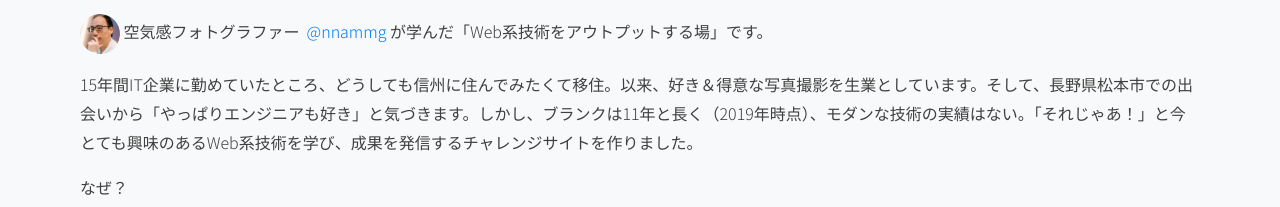
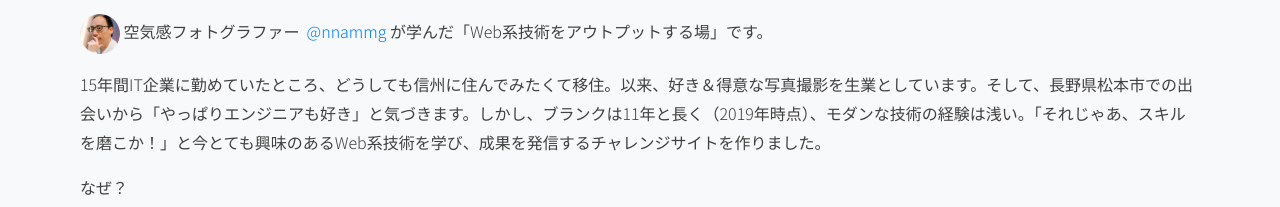
Before and after one commit to nnamm/Web-challenge, a Vue app in the folder day1/: page / in a window 1280 px wide. Shown: the part 271-478 px from the top of the page. Built offline with nearby package versions, Linux system fonts and the light colour scheme; no server answers; the database is empty.

Commit message:
文言修正 distを公開対象外へ

```diff
--- a/day1/public/index.html
+++ b/day1/public/index.html
@@ -16,18 +16,18 @@
     <meta property="og:image" content="static/100wc.png" />
     <meta name="twitter:card" content="summary" />
     <meta name="twitter:site" content="@nnammg" />
-    <!-- <link rel="icon" href="<%= BASE_URL %>favicon.ico" /> -->
+    <link rel="icon" href="<%= BASE_URL %>static/favicon.ico" />
     <script
       async
       src="https://www.googletagmanager.com/gtag/js?id=UA-149224157-1"
     ></script>
     <script>
-      window.dataLayer = window.dataLayer || [];
+      window.dataLayer = window.dataLayer || []
       function gtag() {
-        dataLayer.push(arguments);
+        dataLayer.push(arguments)
       }
-      gtag('js', new Date());
-      gtag('config', 'UA-149224157-1');
+      gtag('js', new Date())
+      gtag('config', 'UA-149224157-1')
     </script>
   </head>
   <body>
--- a/day1/src/components/Header.vue
+++ b/day1/src/components/Header.vue
@@ -17,7 +17,7 @@
           href="https://twitter.com/nnammg"
           target="_blank">@nnammg</a>&nbsp;が学んだ「Web系技術をアウトプットする場」です。
       </p>
-      <p>15年間IT企業に勤めていたところ、どうしても信州に住んでみたくて移住。以来、好き＆得意な写真撮影を生業としています。そして、長野県松本市での出会いから「やっぱりエンジニアも好き」と気づきます。しかし、ブランクは11年と長く（2019年時点）、モダンな技術の実績はない。「それじゃあ！」と今とても興味のあるWeb系技術を学び、成果を発信するチャレンジサイトを作りました。</p>
+      <p>15年間IT企業に勤めていたところ、どうしても信州に住んでみたくて移住。以来、好き＆得意な写真撮影を生業としています。そして、長野県松本市での出会いから「やっぱりエンジニアも好き」と気づきます。しかし、ブランクは11年と長く（2019年時点）、モダンな技術の経験は浅い。「それじゃあ、スキルを磨こか！」と今とても興味のあるWeb系技術を学び、成果を発信するチャレンジサイトを作りました。</p>
       <p>なぜ？</p>
       <p>
         キッカケは「
```
Also changed, not shown: 8 other files (tests, documents, lock files or other folders).
